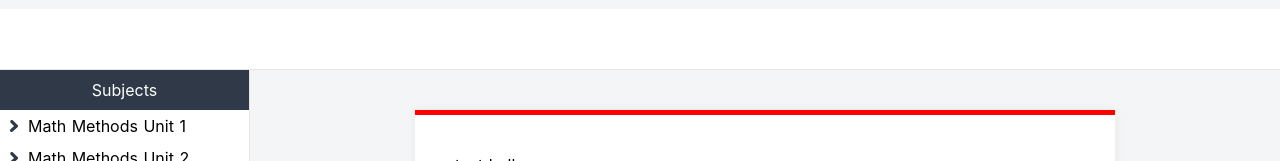
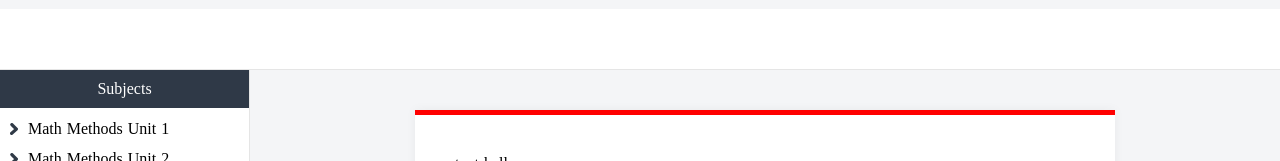
Before and after one commit to MasterlyProject/masterly, a Nuxt app: page / in a window 1280 px wide. Shown: the part 791-952 px from the top of the page. Built offline with nearby package versions, Linux system fonts and the light colour scheme.

Commit message:
Create siteStructure.json
Created a json file used for the organisation of the sidebar navigation. The file is stored at '~/static/siteStructure.json'

```diff
--- a/components/Navigation/TheSidebar.vue
+++ b/components/Navigation/TheSidebar.vue
@@ -18,7 +18,7 @@
   </div>
   <div
     v-if="selected.navDepth === 1"
-    v-for="subject in subjects"
+    v-for="subject in siteStructure.subjects"
     :key="subject.subject"
     @click="setSubject(subject)"
     class="sub_nav">
@@ -57,57 +57,18 @@
 </template>
 
 <script>
+import json from '~/static/siteStructure.json'
 export default {
   name: "TheSidebar",
   data() {
     return {
-
       selected:
-      {
-        navDepth: 1,
-        currentSubject: "",
-        currentTopic: ""
-      },
-
-      subjects: [
         {
-          subject: "Math Methods Unit 1",
-          topics: [
-            {
-              topic: "Radian Measure",
-              link: "probability",
-              contents: [
-                "arc length",
-                "area of sector",
-                "area of segment"
-              ]
-            },
-            {
-              topic: "Cosine and Sine Rules",
-              link: "probability",
-              contents: [
-                "sine rule",
-                "cosine rule",
-                "area rule"
-              ]
-            }
-          ]
+          navDepth: 1,
+          currentSubject: "",
+          currentTopic: ""
         },
-        {
-          subject: "Math Methods Unit 2",
-          topics: [
-            {
-              topic: "rad measure",
-              link: "probability",
-              contents: [
-                "arc length",
-                "area of sector",
-                "area of segment"
-              ]
-            }
-          ]
-        }
-      ]
+      siteStructure: json,
     }
   },
   methods: {
@@ -146,6 +107,7 @@ export default {
   display: flex;
   flex-flow: row nowrap;
   align-items: center;
+  margin-bottom: 6px;
 }
 
 .title p {
--- a/layouts/default.vue
+++ b/layouts/default.vue
@@ -31,7 +31,7 @@ export default {
 
 html
 {
-  font-family: "Source Sans Pro", -apple-system, BlinkMacSystemFont, "Segoe UI", Roboto, "Helvetica Neue", Arial, sans-serif;
+  font-family: "Nunito", SansSerif;
   font-size: 16px;
   word-spacing: 1px;
   -ms-text-size-adjust: 100%;
--- /dev/null
+++ b/static/siteStructure.json
@@ -0,0 +1,41 @@
+{
+  "subjects": [
+    {
+      "subject": "Math Methods Unit 1",
+      "topics": [
+        {
+          "topic": "Radian Measure",
+          "link": "probability",
+          "contents": [
+            "arc length",
+            "area of sector",
+            "area of segment"
+          ]
+        },
+        {
+          "topic": "Cosine and Sine Rules",
+          "link": "probability",
+          "contents": [
+            "sine rule",
+            "cosine rule",
+            "area rule"
+          ]
+        }
+      ]
+    },
+    {
+      "subject": "Math Methods Unit 2",
+      "topics": [
+        {
+          "topic": "rad measure",
+          "link": "probability",
+          "contents": [
+            "arc length",
+            "area of sector",
+            "area of segment"
+          ]
+        }
+      ]
+    }
+  ]
+}
```
